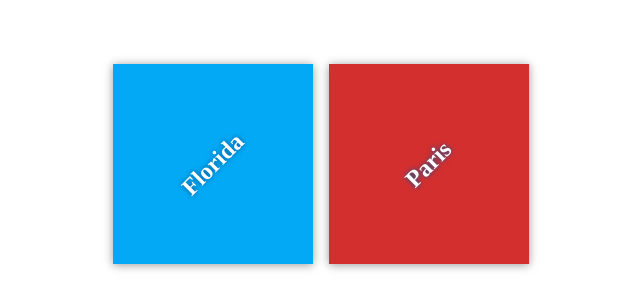
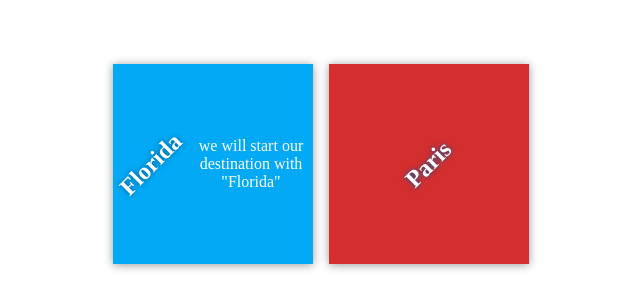
Before and after one commit to programmerasmaa/my-travel-plans, a plain HTML site: page index.html in a window 1280 px wide. Shown: the part 236-544 px from the top of the page, without its empty margins (319-959 px from the left). Drawn offline with Linux system fonts and the light colour scheme.

Commit message:
Add starting destinations praghraph

```diff
--- a/index.html
+++ b/index.html
@@ -12,6 +12,7 @@
         <div class="destination-container">
             <div class="destination" id="florida">
                 <h2>Florida</h2>
+                <p>we will start our destination with "Florida"</p>
             </div>
 
             <div class="destination" id="paris">
```
